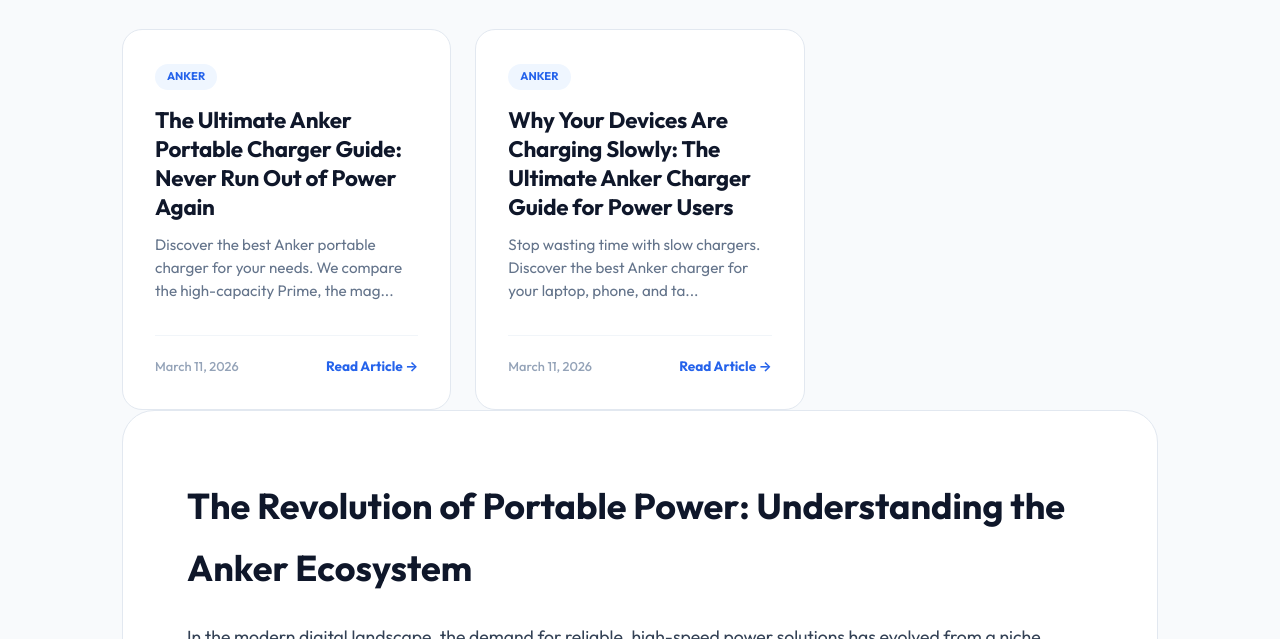
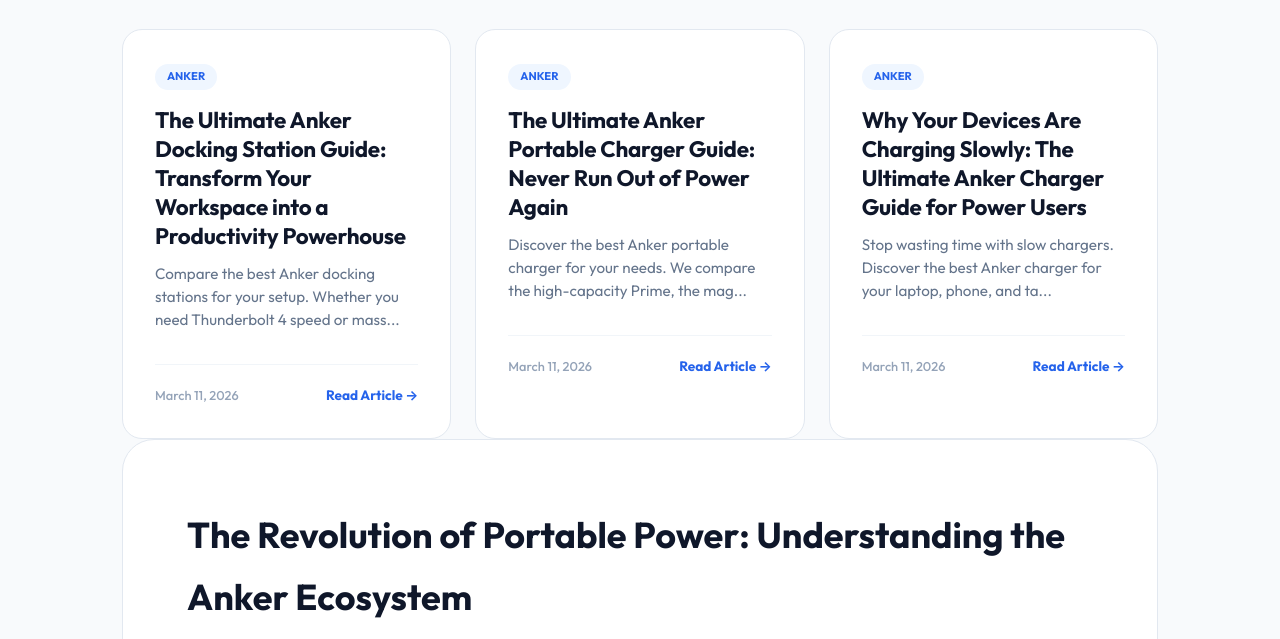
Before and after one commit to PureLivingTech/anker, a plain HTML site: page index.html in a window 1280 px wide. Shown: the part 562-1201 px from the top of the page. Drawn offline with Linux system fonts and the light colour scheme.

Commit message:
Update index.html

```diff
--- a/index.html
+++ b/index.html
@@ -159,6 +159,18 @@
         <div class="bento-grid">
         <!-- ARTICLES_START -->
 
+        <a href="posts/anker-docking-station/" class="article-card bento-item">
+            <div class="card-content">
+                <span class="category-tag">ANKER</span>
+                <h3>The Ultimate Anker Docking Station Guide: Transform Your Workspace into a Productivity Powerhouse</h3>
+                <p>Compare the best Anker docking stations for your setup. Whether you need Thunderbolt 4 speed or mass...</p>
+                <div class="card-footer">
+                    <span class="date">March 11, 2026</span>
+                    <span class="read-more">Read Article →</span>
+                </div>
+            </div>
+        </a>
+
         <a href="posts/anker-portable-charger/" class="article-card bento-item">
             <div class="card-content">
                 <span class="category-tag">ANKER</span>
```
